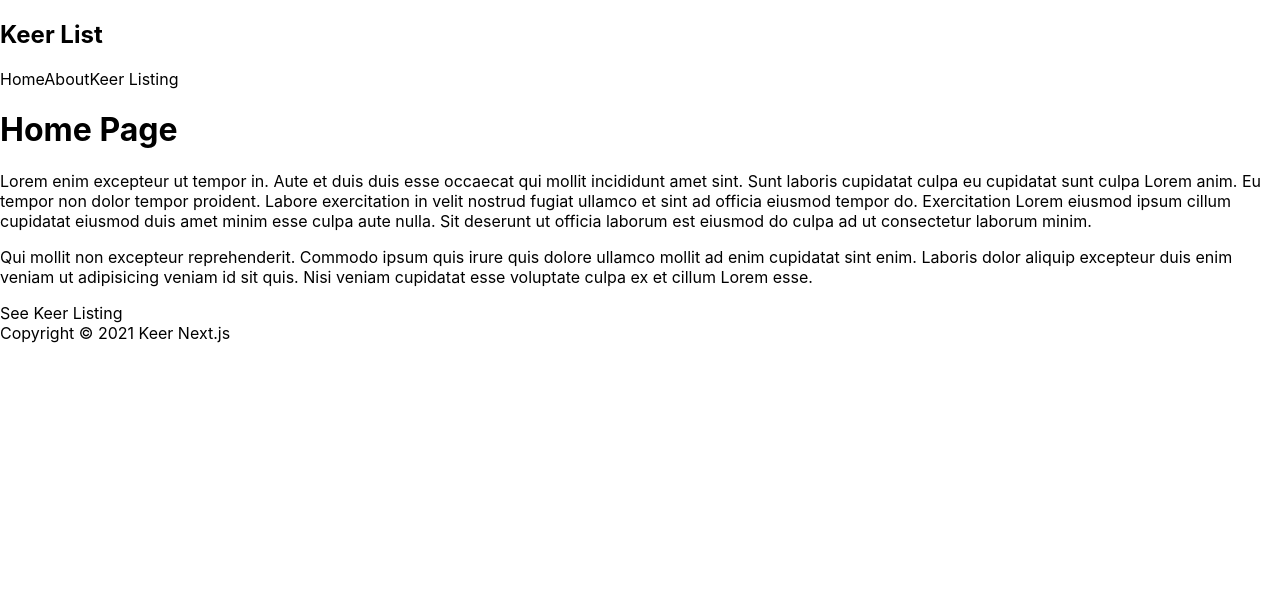
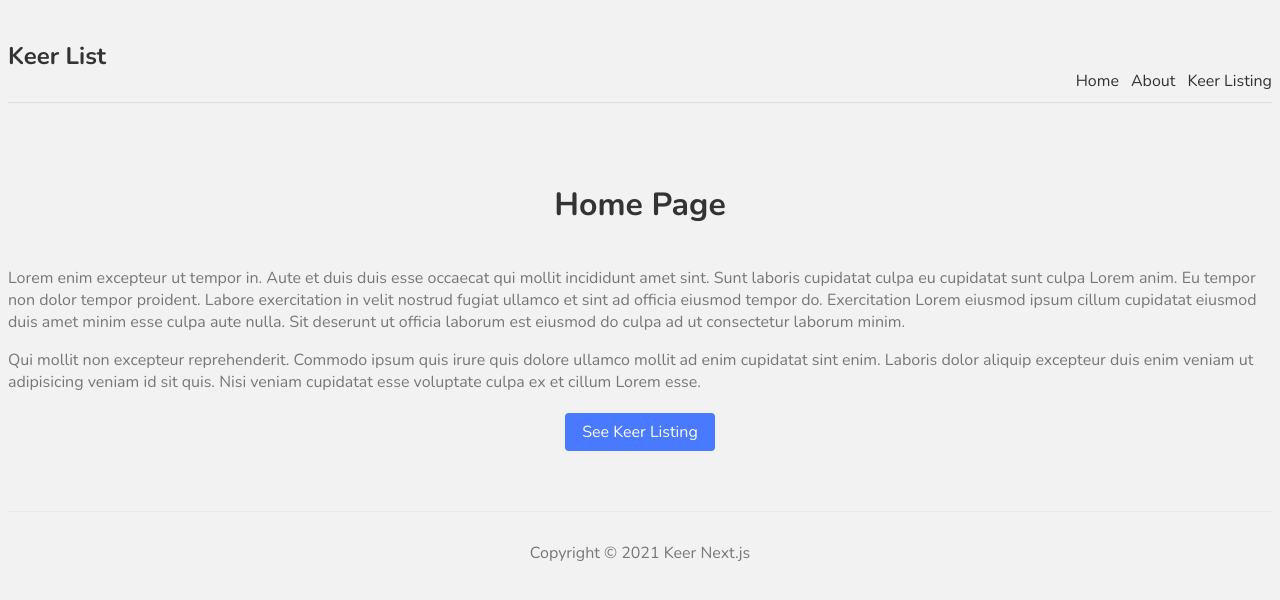
Before and after one commit to keer2345/nextjs-tutorial, a Next.js app: page / in a window 1280 px wide. Shown: the top 600 px of the page. Built offline with nearby package versions, Linux system fonts and the light colour scheme.

Commit message:
Adding Styles

```diff
--- a/components/footer.js
+++ b/components/footer.js
@@ -1,4 +1,4 @@
 const Footer = () => {
-  return <div>Copyright &copy; 2021 Keer Next.js</div>
+  return <footer>Copyright &copy; 2021 Keer Next.js</footer>
 }
 export default Footer
--- a/components/layout.js
+++ b/components/layout.js
@@ -3,7 +3,7 @@
 
 const Layout = ({ children }) => {
   return (
-    <div className="content">
+    <div >
       <Navbar />
       {children}
       <Footer />
--- a/pages/index.js
+++ b/pages/index.js
@@ -6,8 +6,8 @@
 export default function Home() {
   return (
     <div>
-      <h1>Home Page</h1>
-      <p>
+      <h1 className={styles.title}>Home Page</h1>
+      <p className={styles.text}>
         Lorem enim excepteur ut tempor in. Aute et duis duis esse occaecat qui
         mollit incididunt amet sint. Sunt laboris cupidatat culpa eu cupidatat
         sunt culpa Lorem anim. Eu tempor non dolor tempor proident. Labore
@@ -16,14 +16,14 @@
         duis amet minim esse culpa aute nulla. Sit deserunt ut officia laborum
         est eiusmod do culpa ad ut consectetur laborum minim.
       </p>
-      <p>
+      <p className={styles.text}>
         Qui mollit non excepteur reprehenderit. Commodo ipsum quis irure quis
         dolore ullamco mollit ad enim cupidatat sint enim. Laboris dolor aliquip
         excepteur duis enim veniam ut adipisicing veniam id sit quis. Nisi
         veniam cupidatat esse voluptate culpa ex et cillum Lorem esse.
       </p>
       <Link href="/keer">
-        <a>See Keer Listing</a>
+        <a className={styles.btn}>See Keer Listing</a>
       </Link>
     </div>
   )
--- a/styles/Home.module.css
+++ b/styles/Home.module.css
@@ -1,121 +1,20 @@
-.container {
-  min-height: 100vh;
-  padding: 0 0.5rem;
-  display: flex;
-  flex-direction: column;
-  justify-content: center;
-  align-items: center;
-  height: 100vh;
-}
-
-.main {
-  padding: 5rem 0;
-  flex: 1;
-  display: flex;
-  flex-direction: column;
-  justify-content: center;
-  align-items: center;
-}
-
-.footer {
-  width: 100%;
-  height: 100px;
-  border-top: 1px solid #eaeaea;
-  display: flex;
-  justify-content: center;
-  align-items: center;
-}
-
-.footer a {
-  display: flex;
-  justify-content: center;
-  align-items: center;
-  flex-grow: 1;
-}
-
-.title a {
-  color: #0070f3;
-  text-decoration: none;
-}
-
-.title a:hover,
-.title a:focus,
-.title a:active {
-  text-decoration: underline;
-}
-
 .title {
-  margin: 0;
-  line-height: 1.15;
-  font-size: 4rem;
-}
-
-.title,
-.description {
+  color: #333;
+  padding-bottom: 20px;
   text-align: center;
 }
 
-.description {
-  line-height: 1.5;
-  font-size: 1.5rem;
+.text {
+  color: #777;
 }
 
-.code {
-  background: #fafafa;
-  border-radius: 5px;
-  padding: 0.75rem;
-  font-size: 1.1rem;
-  font-family: Menlo, Monaco, Lucida Console, Liberation Mono, DejaVu Sans Mono,
-    Bitstream Vera Sans Mono, Courier New, monospace;
+.btn {
+  display: block;
+  width: 150px;
+  padding: 8px 0;
+  margin: 20px auto;
+  background: #4979ff;
+  border-radius: 4px;
+  color: white;
+  text-align: center;
 }
-
-.grid {
-  display: flex;
-  align-items: center;
-  justify-content: center;
-  flex-wrap: wrap;
-  max-width: 800px;
-  margin-top: 3rem;
-}
-
-.card {
-  margin: 1rem;
-  padding: 1.5rem;
-  text-align: left;
-  color: inherit;
-  text-decoration: none;
-  border: 1px solid #eaeaea;
-  border-radius: 10px;
-  transition: color 0.15s ease, border-color 0.15s ease;
-  width: 45%;
-}
-
-.card:hover,
-.card:focus,
-.card:active {
-  color: #0070f3;
-  border-color: #0070f3;
-}
-
-.card h2 {
-  margin: 0 0 1rem 0;
-  font-size: 1.5rem;
-}
-
-.card p {
-  margin: 0;
-  font-size: 1.25rem;
-  line-height: 1.5;
-}
-
-.logo {
-  height: 1em;
-  margin-left: 0.5rem;
-}
-
-@media (max-width: 600px) {
-  .grid {
-    width: 100%;
-    flex-direction: column;
-  }
-}
--- a/styles/globals.css
+++ b/styles/globals.css
@@ -1,16 +1,44 @@
-html,
+@import url('https://fonts.googleapis.com/css2?family=Nunito:wght@300;400;600;700&display=swap');
+
 body {
-  padding: 0;
-  margin: 0;
-  font-family: -apple-system, BlinkMacSystemFont, Segoe UI, Roboto, Oxygen,
-    Ubuntu, Cantarell, Fira Sans, Droid Sans, Helvetica Neue, sans-serif;
+  background: #f2f2f2;
+  color: #333;
+  font-family: "Nunito";
 }
 
 a {
-  color: inherit;
+  color: #333;
   text-decoration: none;
+  ;
 }
 
-* {
-  box-sizing: border-box;
+.content {
+  max-width: 960px;
+  margin: 0 auto;
 }
+
+nav {
+  margin: 10px auto 80px;
+  padding: 10px 0;
+  display: flex;
+  justify-content: flex-end;
+  align-items: flex-end;
+  border-bottom: 1px solid #ddd;
+}
+
+nav a {
+  margin-left: 12px;
+}
+
+nav .logo {
+  margin-right: auto;
+}
+
+footer {
+  display: block;
+  text-align: center;
+  padding: 30px 0;
+  margin-top: 60px;
+  color: #777;
+  border-top: 1px solid #eaeaea;
+}
```
